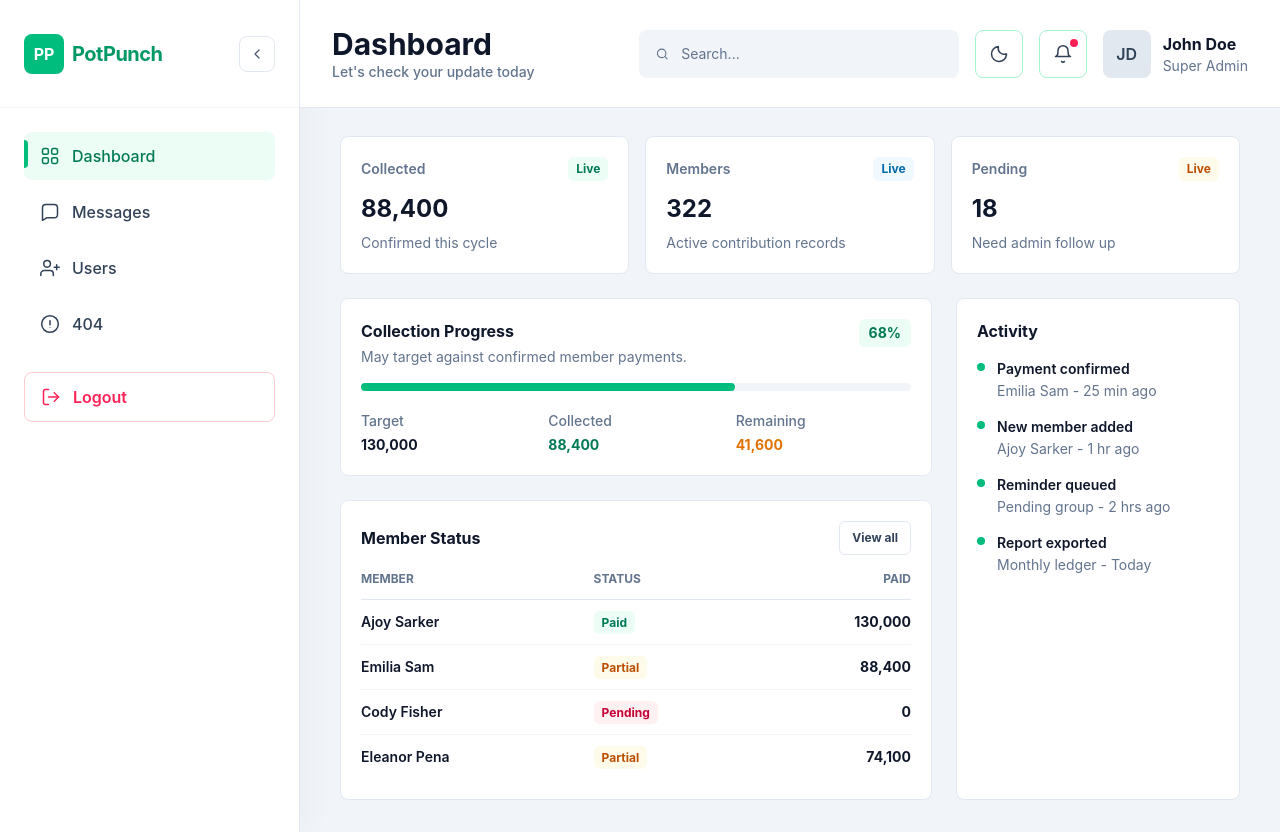
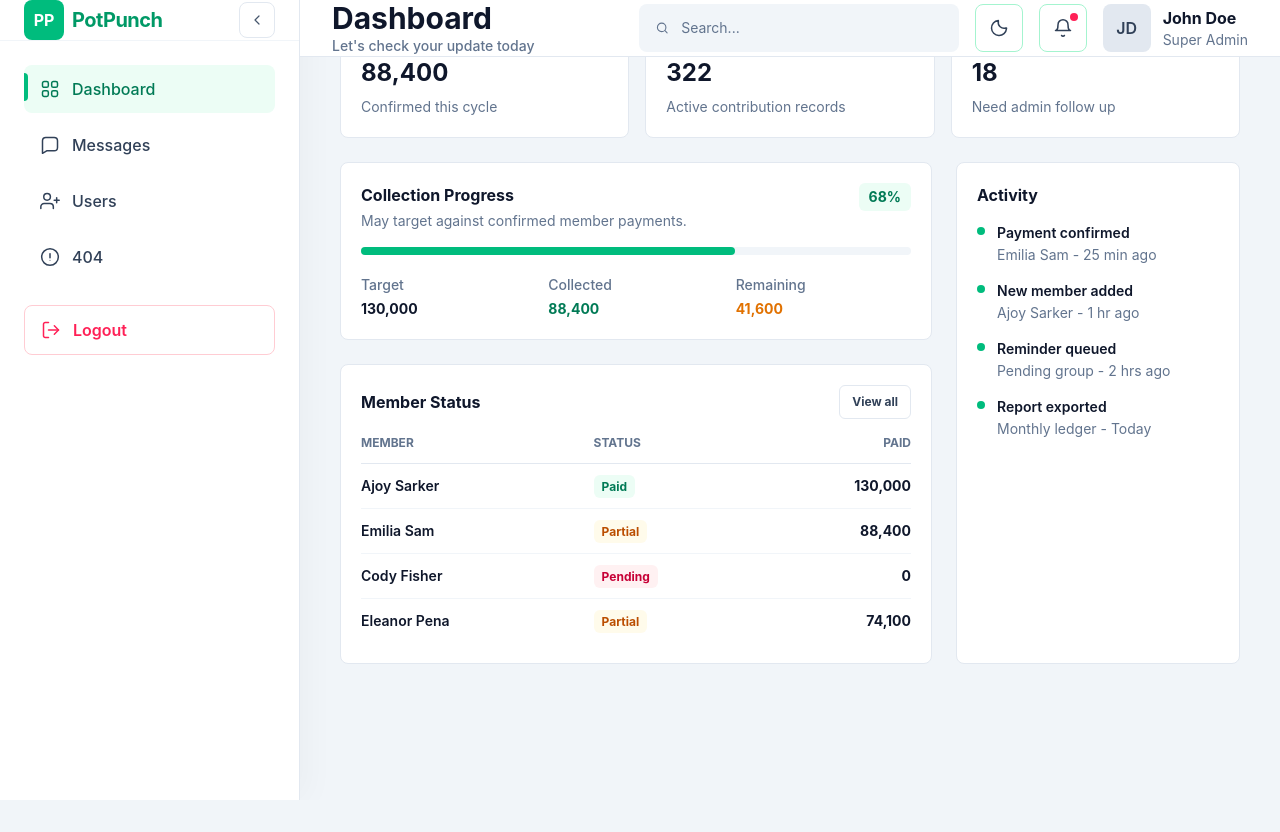
Before and after one commit to joylne15/PotPunch, a React (Vite) app: page /messages in a window 1280 px wide. Both pictures are taken after a click on the button "Sign In". After the commit the page ends 800 px from the top, so only its background shows below. Built offline with nearby package versions, Linux system fonts and the light colour scheme.

Commit message:
delete unused

```diff
--- a/src/components/dashboard/MembersPreview.tsx
+++ b/src/components/dashboard/MembersPreview.tsx
@@ -16,7 +16,7 @@ export function MembersPreview() {
       </div>
 
       <div className="overflow-x-auto">
-        <table className="w-full min-w-[520px] text-left text-sm">
+        <table className="w-full text-left text-sm">
           <thead>
             <tr className="border-b border-slate-200 text-xs font-bold uppercase text-slate-500">
               <th className="pb-3">Member</th>
--- a/src/components/layout/AppShell.tsx
+++ b/src/components/layout/AppShell.tsx
@@ -58,7 +58,7 @@ export function AppShell({
             profileName={profileName}
             sidebarCollapsed={sidebarCollapsed}
           />
-          <main className="px-4 pb-8 pt-[136px] md:px-8 md:pt-[136px] xl:px-10">
+          <main className="px-4 pb-8 md:px-8  xl:px-10">
             {children}
           </main>
         </div>
--- a/src/components/layout/Sidebar.tsx
+++ b/src/components/layout/Sidebar.tsx
@@ -29,7 +29,7 @@ export function Sidebar({
       }`}
     >
       <div
-        className={`flex h-[108px] items-center border-b border-slate-100 ${
+        className={`flex  items-center border-b border-slate-100 ${
           isCollapsed ? "justify-center gap-2 px-2" : "justify-between px-6"
         }`}
       >
--- a/src/components/layout/TopHeader.tsx
+++ b/src/components/layout/TopHeader.tsx
@@ -15,7 +15,7 @@ export function TopHeader({
 }: TopHeaderProps) {
   return (
     <header
-      className={`fixed right-0 top-0 z-20 hidden h-[108px] items-center justify-between border-b border-slate-200 bg-white px-8 md:flex ${
+      className={`fixed right-0 top-0 z-20 hidden  items-center justify-between border-b border-slate-200 bg-white px-8 md:flex ${
         sidebarCollapsed ? "xl:left-[96px]" : "xl:left-[300px]"
       }`}
     >
```
